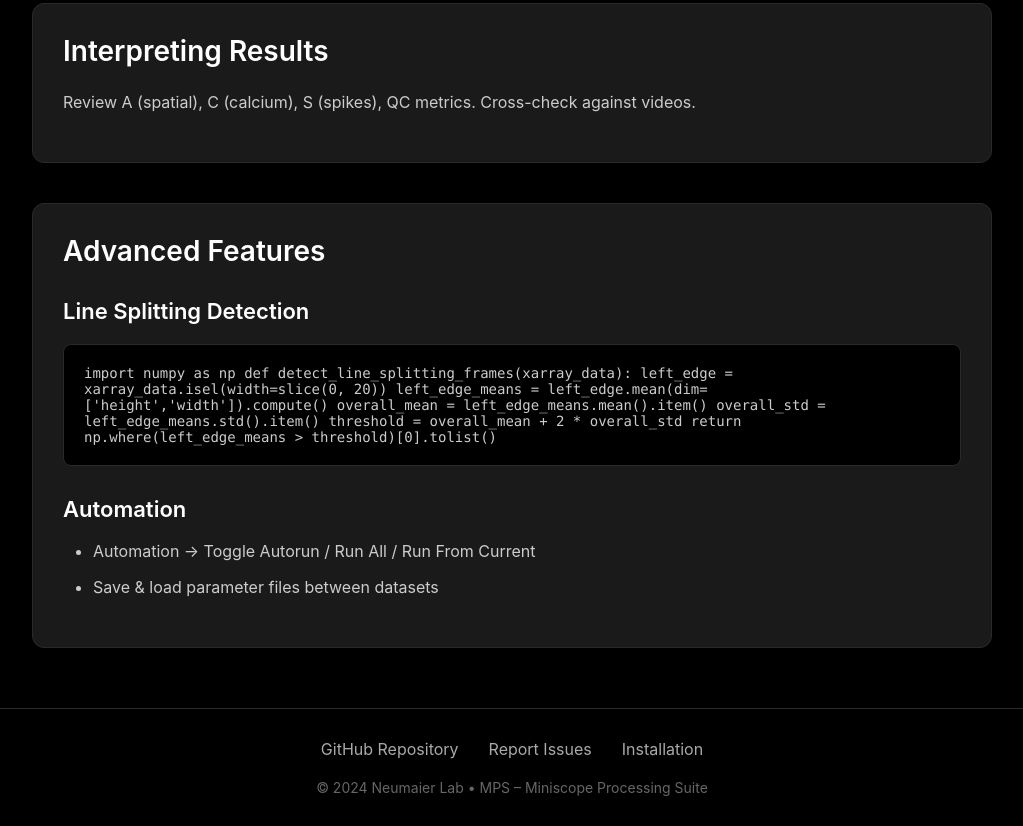
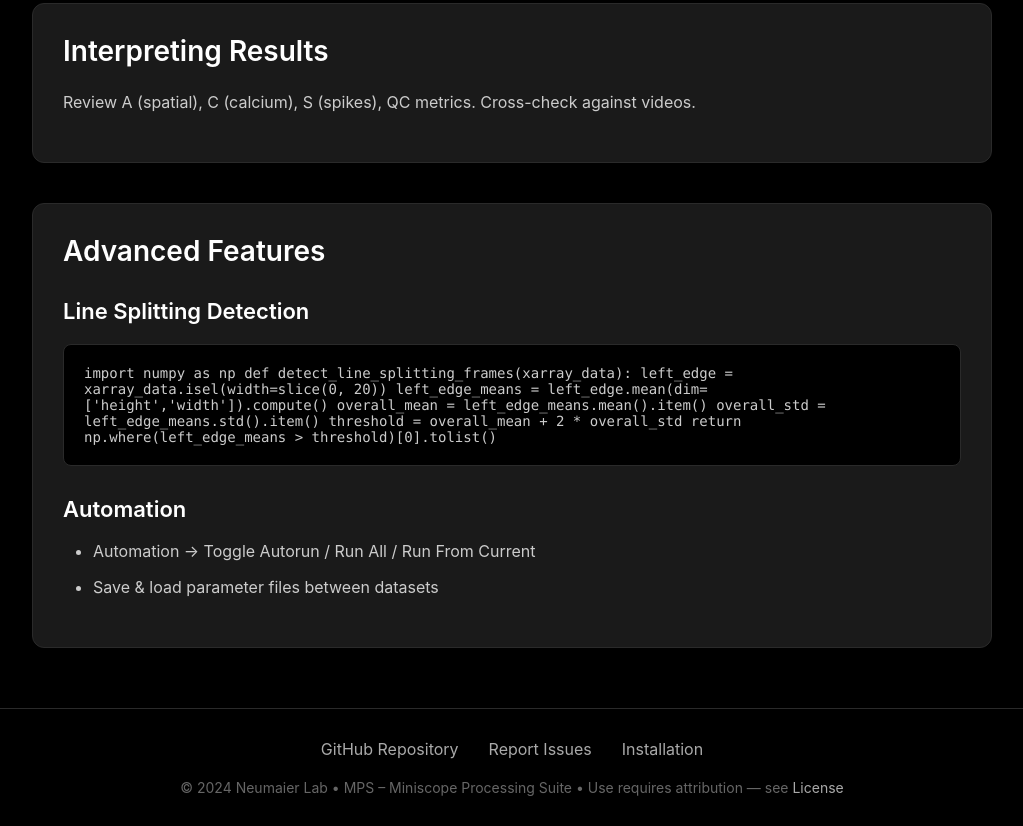
Before and after one commit to ariasarch/MPS_Installer, a plain HTML site: page docs.html in a window 1280 px wide. Shown: the part 5788-6614 px from the top of the page, without its empty margins (128-1151 px from the left). Drawn offline with Linux system fonts and the light colour scheme.

Commit message:
license as footer

```diff
--- a/docs.html
+++ b/docs.html
@@ -271,7 +271,10 @@ def detect_line_splitting_frames(xarray_data):
         <a class="footer-link" href="https://github.com/ariasarch/MPS_Installer/issues">Report Issues</a>
         <a class="footer-link" href="installation.html">Installation</a>
       </div>
-      <p class="footer-text">© 2024 Neumaier Lab • MPS – Miniscope Processing Suite</p>
+      <p class="footer-text">
+        © 2024 Neumaier Lab • MPS – Miniscope Processing Suite • Use requires attribution — see
+        <a class="footer-link" href="LICENSE">License</a>
+      </p>
     </div>
   </footer>
 </body>
```
Also changed, not shown: index.html (+4 -1 lines), installation.html (+4 -1 lines), resources.html (+4 -1 lines).
